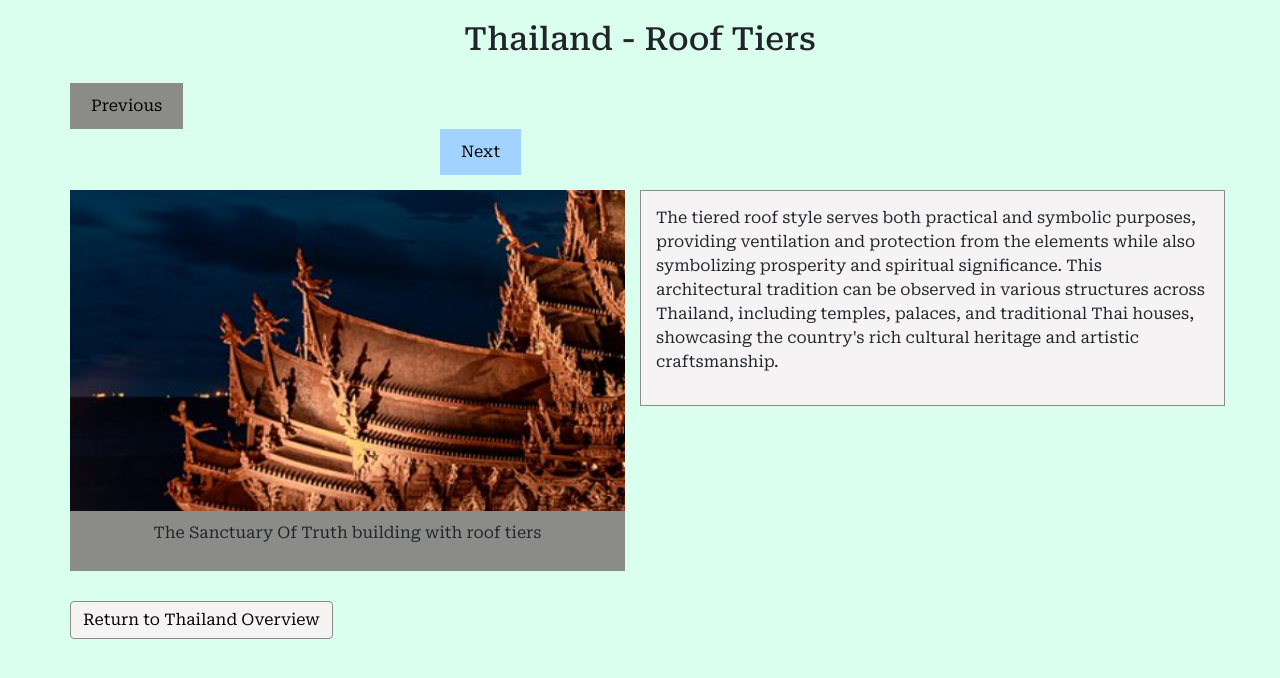
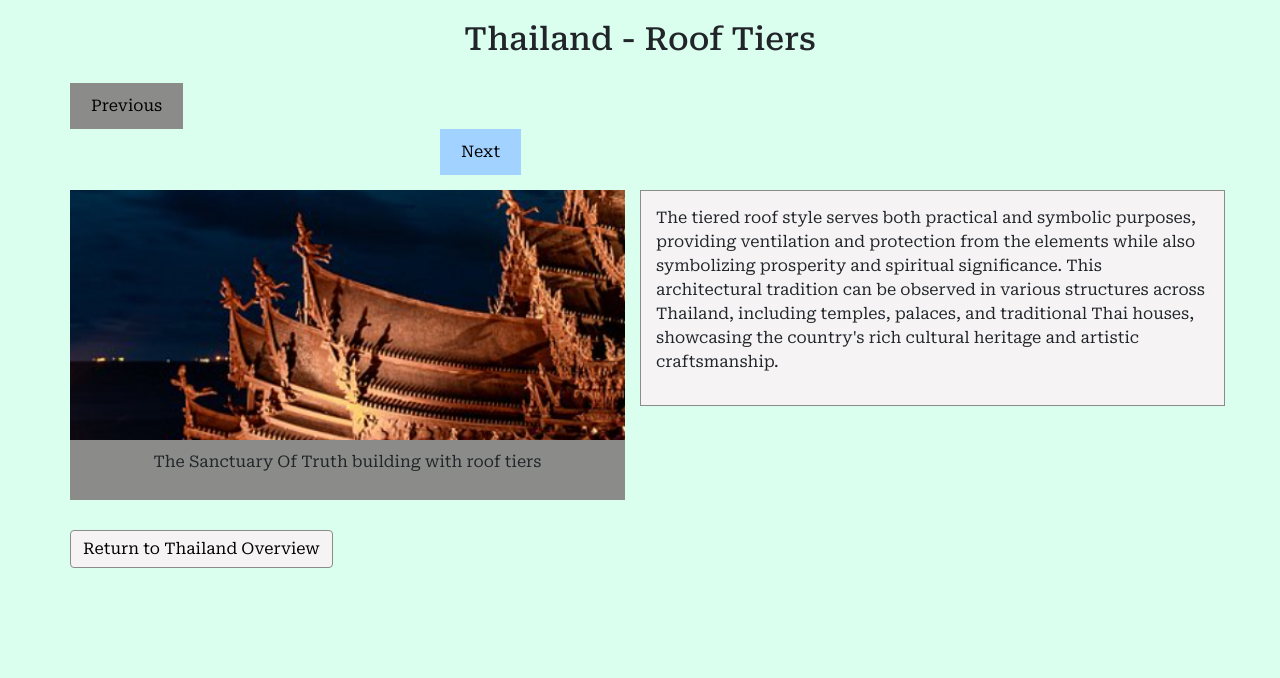
Before and after one commit to kentrietran/SEAsiaArchitectureProject, a Flask app: page /lesson/1/1 in a window 1280 px wide. Shown: the part 56-734 px from the top of the page. Run offline with Flask 3, Linux system fonts and the light colour scheme; some libraries are stand-ins or nearby versions.

Commit message:
image ui lesson

```diff
--- a/templates/lesson.html
+++ b/templates/lesson.html
@@ -15,7 +15,7 @@
                     <div class="lesson-card gallery-container">
                         {% for i in range(0, lesson['images'][index]|length) %}
                             <div class="gallery">
-                                <img class="img-fluid lesson-card-picture" src="{{ url_for('static', filename=lesson['images'][index][i]) }}" alt="{{ lesson['image_captions'][index][i] }}">
+                                <img style="height: 250px;" class="img-fluid lesson-card-picture" src="{{ url_for('static', filename=lesson['images'][index][i]) }}" alt="{{ lesson['image_captions'][index][i] }}">
                             </div>
                             <div class="lesson-card-caption">
                                 <p>{{ lesson['image_captions'][index][i] }}</p>
--- a/templates/quiz_results.html
+++ b/templates/quiz_results.html
@@ -2,7 +2,7 @@
 
 {% block content %}
 <div class="container-fluid">
-    <h4>Match the Architectural Style to the Country</h4>
+  <p id="click-country-text">"Match the architectural style to the Country" Quiz Results</p>
     <p>Thank you for completing the quiz! Here are your results:</p>
     <div class="results">
         {% for question_id in quiz_answers.keys()|sort %}
```
